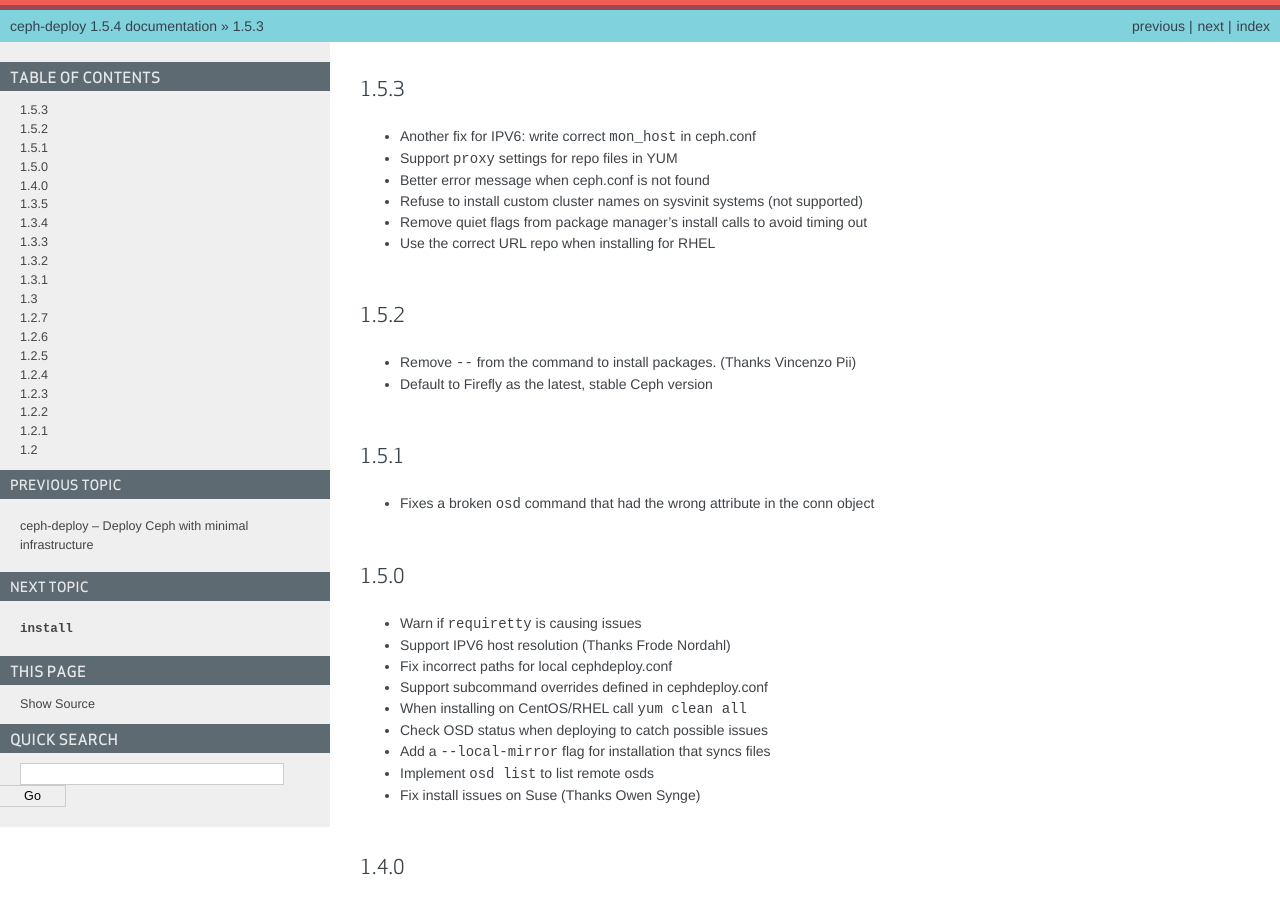
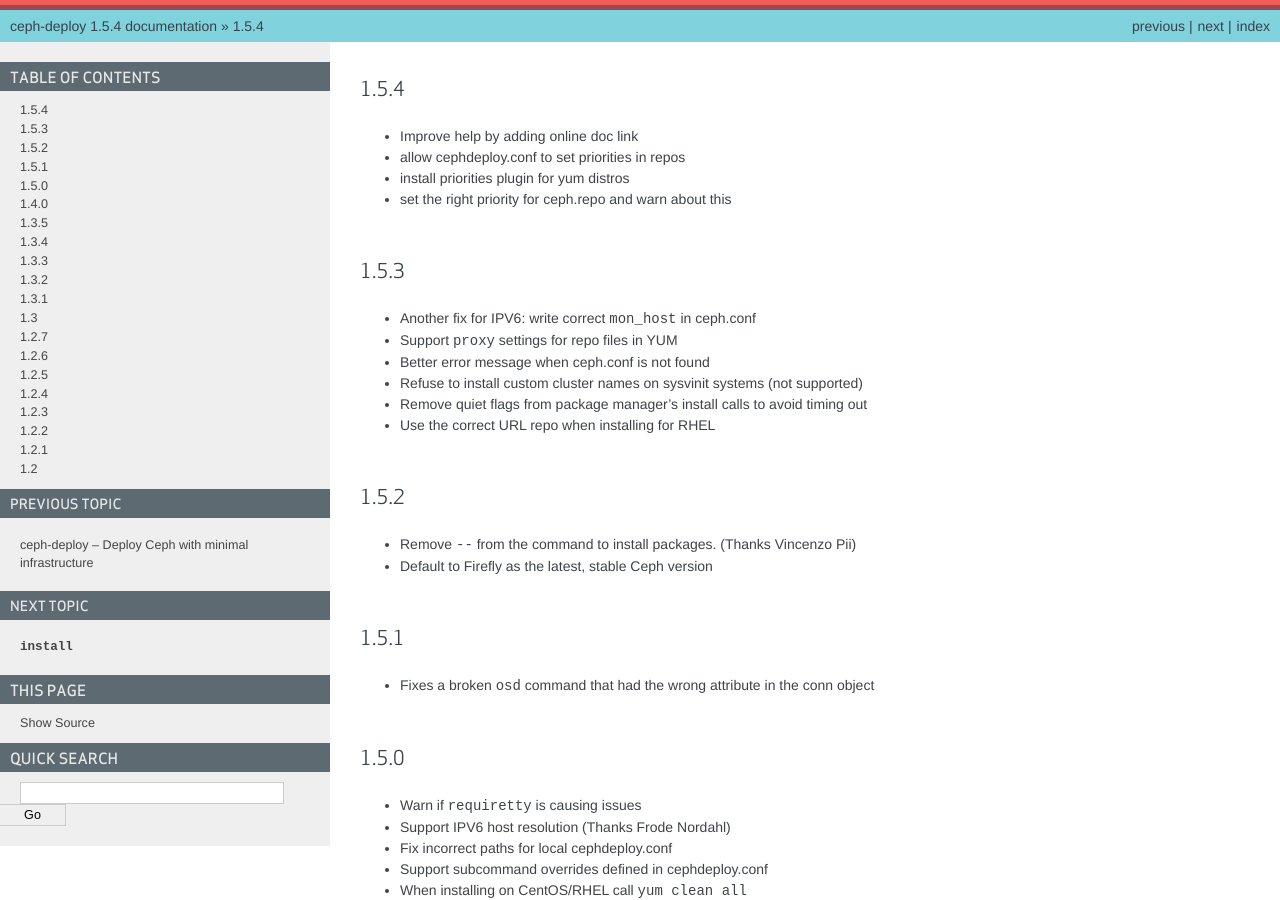
Before and after one commit to ceph/ceph-deploy, a Sphinx documentation site: the page built from docs/source/changelog.rst, in a window 1280 px wide and 900 px high. Built offline with Sphinx 7.4.7, drawn with Linux system fonts in a browser that asks for light colours.

Commit message:
update the changelog
Signed-off-by: Alfredo Deza <alfredo.deza@inktank.com>

```diff
--- a/docs/source/changelog.rst
+++ b/docs/source/changelog.rst
@@ -1,3 +1,10 @@
+1.5.4
+-----
+* Improve help by adding online doc link
+* allow cephdeploy.conf to set priorities in repos
+* install priorities plugin for yum distros
+* set the right priority for ceph.repo and warn about this
+
 1.5.3
 -----
 * Another fix for IPV6: write correct ``mon_host`` in ceph.conf
```
